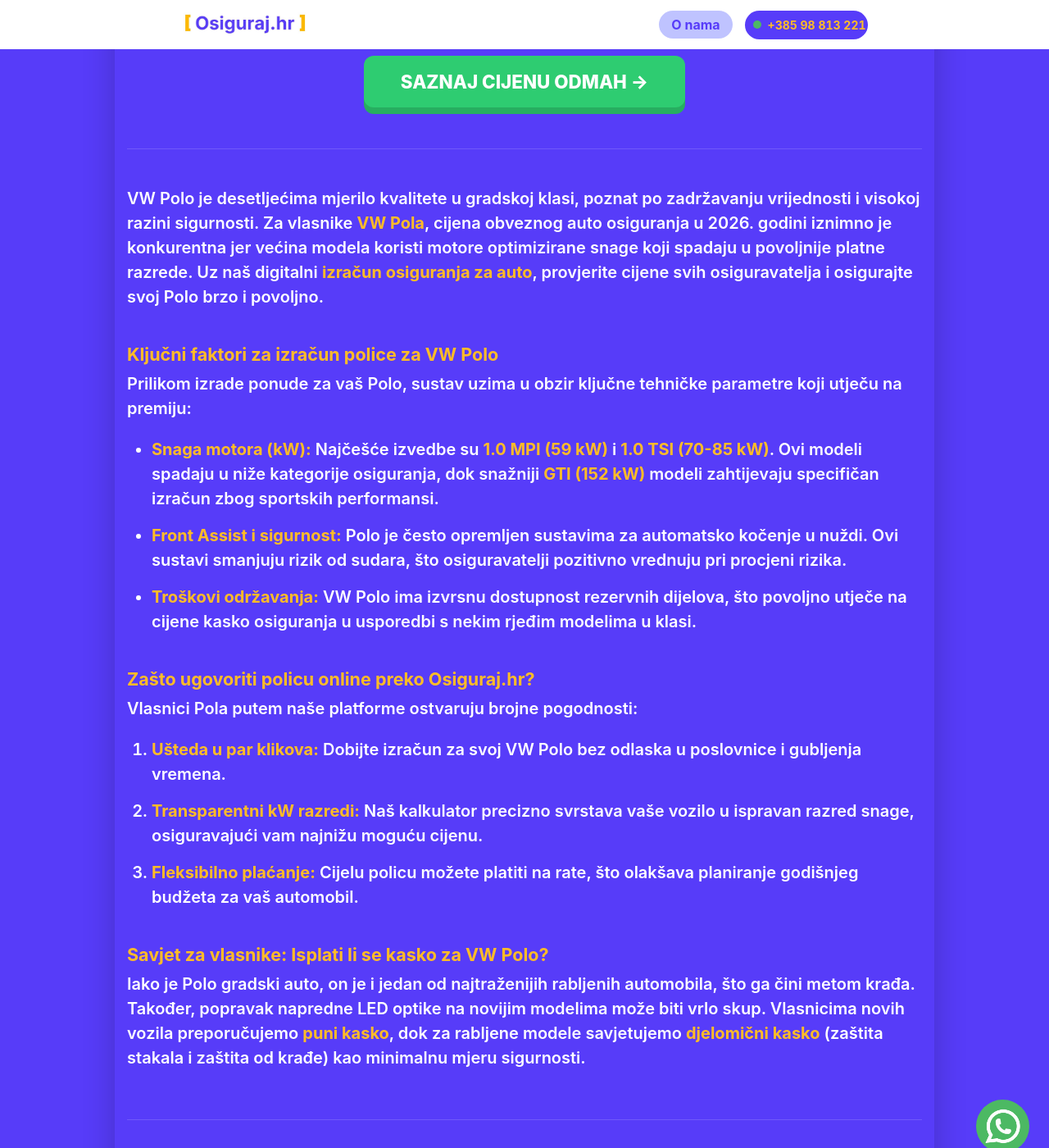
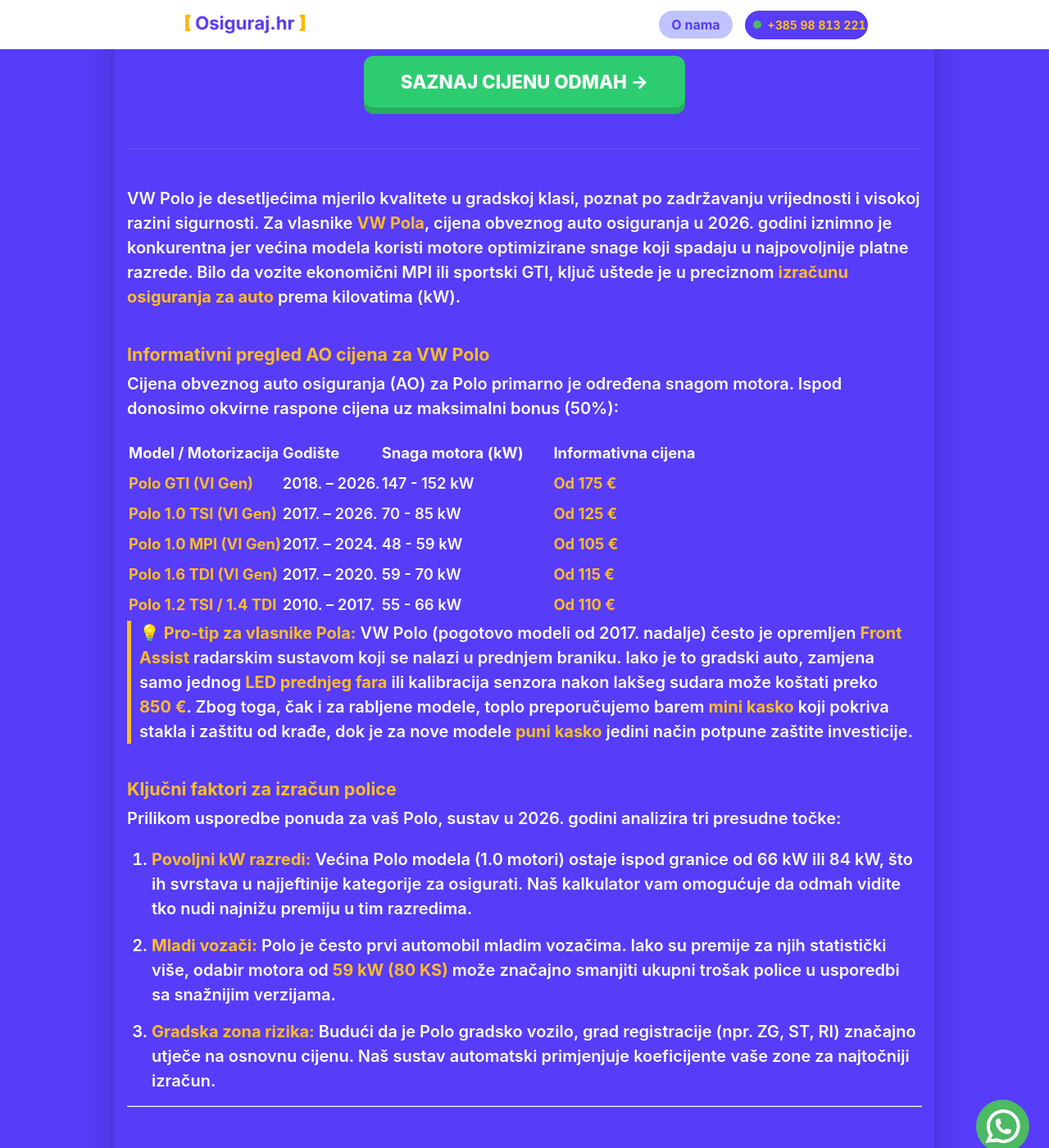
Before and after one commit to Filip-Gale/OsigurajHR, a Jekyll site: the page built from auto-osiguranje/vw-polo.md, in a window 1280 px wide and 1400 px high, scrolled down 345 px. Shown: the whole window at 82% size. Built offline with Jekyll 4.4.1, drawn with Linux system fonts in a browser that asks for light colours; some of the changed text lies outside the part shown.

Commit message:
Update vw-polo.md

```diff
--- a/auto-osiguranje/vw-polo.md
+++ b/auto-osiguranje/vw-polo.md
@@ -1,48 +1,82 @@
 ---
 layout: grad
-grad_ime: ""
-title: "Osiguranje za VW Polo | Izračun cijene prema kW (2026)"
+grad_ime: "Hrvatska"
+title: "Osiguranje za VW Polo | Cijene po godištima (2010-2026)"
 permalink: /auto-osiguranje/vw-polo/
-description: "Saznajte točnu cijenu auto osiguranja za VW Polo. Usporedite ponude za MPI i TSI motore uz uštede do 30% online."
+description: "Izračunajte cijenu osiguranja za VW Polo. Provjerite informativne cijene za MPI, TSI, TDI i GTI modele po godištima. Uštedite do 30% online."
 ---
 
-VW Polo je desetljećima mjerilo kvalitete u gradskoj klasi, poznat po zadržavanju vrijednosti i visokoj razini sigurnosti. Za vlasnike **VW Pola**, cijena obveznog auto osiguranja u 2026. godini iznimno je konkurentna jer većina modela koristi motore optimizirane snage koji spadaju u povoljnije platne razrede. Uz naš digitalni **izračun osiguranja za auto**, provjerite cijene svih osiguravatelja i osigurajte svoj Polo brzo i povoljno.
+VW Polo je desetljećima mjerilo kvalitete u gradskoj klasi, poznat po zadržavanju vrijednosti i visokoj razini sigurnosti. Za vlasnike **VW Pola**, cijena obveznog auto osiguranja u 2026. godini iznimno je konkurentna jer većina modela koristi motore optimizirane snage koji spadaju u najpovoljnije platne razrede. Bilo da vozite ekonomični MPI ili sportski GTI, ključ uštede je u preciznom **izračunu osiguranja za auto** prema kilovatima (kW).
 
-### Ključni faktori za izračun police za VW Polo
+### Informativni pregled AO cijena za VW Polo
 
-Prilikom izrade ponude za vaš Polo, sustav uzima u obzir ključne tehničke parametre koji utječu na premiju:
+Cijena obveznog auto osiguranja (AO) za Polo primarno je određena snagom motora. Ispod donosimo okvirne raspone cijena uz maksimalni bonus (50%):
 
-* **Snaga motora (kW):** Najčešće izvedbe su **1.0 MPI (59 kW)** i **1.0 TSI (70-85 kW)**. Ovi modeli spadaju u niže kategorije osiguranja, dok snažniji **GTI (152 kW)** modeli zahtijevaju specifičan izračun zbog sportskih performansi.
-* **Front Assist i sigurnost:** Polo je često opremljen sustavima za automatsko kočenje u nuždi. Ovi sustavi smanjuju rizik od sudara, što osiguravatelji pozitivno vrednuju pri procjeni rizika.
-* **Troškovi održavanja:** VW Polo ima izvrsnu dostupnost rezervnih dijelova, što povoljno utječe na cijene kasko osiguranja u usporedbi s nekim rjeđim modelima u klasi.
+| Model&nbsp;/&nbsp;Motorizacija | Godište&nbsp;&nbsp;&nbsp;&nbsp;&nbsp; | Snaga motora (kW)&nbsp;&nbsp;&nbsp;&nbsp;&nbsp;&nbsp;&nbsp;&nbsp; | Informativna cijena |
+| :--- | :--- | :--- | :--- |
+| **Polo GTI (VI Gen)** | 2018. – 2026. | 147 - 152 kW | **Od 175 €** |
+| **Polo 1.0 TSI (VI Gen)** | 2017. – 2026. | 70 - 85 kW | **Od 125 €** |
+| **Polo 1.0 MPI (VI Gen)** | 2017. – 2024. | 48 - 59 kW | **Od 105 €** |
+| **Polo 1.6 TDI (VI Gen)** | 2017. – 2020. | 59 - 70 kW | **Od 115 €** |
+| **Polo 1.2 TSI / 1.4 TDI** | 2010. – 2017. | 55 - 66 kW | **Od 110 €** |
 
-### Zašto ugovoriti policu online preko Osiguraj.hr?
+> **💡 Pro-tip za vlasnike Pola:** VW Polo (pogotovo modeli od 2017. nadalje) često je opremljen **Front Assist** radarskim sustavom koji se nalazi u prednjem braniku. Iako je to gradski auto, zamjena samo jednog **LED prednjeg fara** ili kalibracija senzora nakon lakšeg sudara može koštati preko **850 €**. Zbog toga, čak i za rabljene modele, toplo preporučujemo barem **mini kasko** koji pokriva stakla i zaštitu od krađe, dok je za nove modele **puni kasko** jedini način potpune zaštite investicije.
 
-Vlasnici Pola putem naše platforme ostvaruju brojne pogodnosti:
+### Ključni faktori za izračun police
 
-1. **Ušteda u par klikova:** Dobijte izračun za svoj VW Polo bez odlaska u poslovnice i gubljenja vremena.
-2. **Transparentni kW razredi:** Naš kalkulator precizno svrstava vaše vozilo u ispravan razred snage, osiguravajući vam najnižu moguću cijenu.
-3. **Fleksibilno plaćanje:** Cijelu policu možete platiti na rate, što olakšava planiranje godišnjeg budžeta za vaš automobil.
+Prilikom usporedbe ponuda za vaš Polo, sustav u 2026. godini analizira tri presudne točke:
+1.  **Povoljni kW razredi:** Većina Polo modela (1.0 motori) ostaje ispod granice od 66 kW ili 84 kW, što ih svrstava u najjeftinije kategorije za osigurati. Naš kalkulator vam omogućuje da odmah vidite tko nudi najnižu premiju u tim razredima.
+2.  **Mladi vozači:** Polo je često prvi automobil mladim vozačima. Iako su premije za njih statistički više, odabir motora od **59 kW (80 KS)** može značajno smanjiti ukupni trošak police u usporedbi sa snažnijim verzijama.
+3.  **Gradska zona rizika:** Budući da je Polo gradsko vozilo, grad registracije (npr. ZG, ST, RI) značajno utječe na osnovnu cijenu. Naš sustav automatski primjenjuje koeficijente vaše zone za najtočniji izračun.
 
-### Savjet za vlasnike: Isplati li se kasko za VW Polo?
-
-Iako je Polo gradski auto, on je i jedan od najtraženijih rabljenih automobila, što ga čini metom krađa. Također, popravak napredne LED optike na novijim modelima može biti vrlo skup. Vlasnicima novih vozila preporučujemo **puni kasko**, dok za rabljene modele savjetujemo **djelomični kasko** (zaštita stakala i zaštita od krađe) kao minimalnu mjeru sigurnosti.
+---
 
 <div class="faq-section">
     <h3>FAQ: Sve što trebate znati o osiguranju za VW Polo</h3>
 
     <div class="faq-item">
-        <h4>Koja je razlika u cijeni osiguranja za 1.0 MPI i 1.0 TSI motor?</h4>
-        <p>Zbog razlike u snazi (59 kW naspram 70-85 kW), TSI modeli mogu imati nešto višu osnovnu premiju, ali su i dalje u vrlo povoljnim kategorijama.</p>
+        <h4>Zašto je osiguranje za Polo GTI toliko skuplje od običnog?</h4>
+        <p>Razlika je u snazi (152 kW naspram 70 kW). GTI model ulazi u znatno viši platni razred, a kasko polica je skuplja zbog veće vrijednosti vozila i sportskih karakteristika koje povećavaju rizik.</p>
     </div>
 
     <div class="faq-item">
-        <h4>Mogu li prenijeti bonus s roditelja na svoj prvi VW Polo?</h4>
-        <p>Postoje određene opcije za prijenos ili korištenje bonusa unutar obitelji kod nekih osiguravatelja. Provjerite točne uvjete kroz naš <strong>izračun osiguranja za auto</strong>.</p>
+        <h4>Mogu li prenijeti bonus s roditelja na svoj VW Polo?</h4>
+        <p>Prijenos bonusa je moguć unutar uže obitelji kod određenih osiguravatelja, uz uvjet da roditelj više ne koristi taj bonus na drugom vozilu. Provjerite opcije kroz naš <strong>izračun osiguranja za auto</strong>.</p>
     </div>
 
     <div class="faq-item">
-        <h4>Pokriva li polica štetu ako netko drugi vozi moj Polo?</h4>
-        <p>AO polica je vezana uz vozilo, što znači da pokriva štetu koju vozilo napravi trećim osobama, bez obzira na to tko je vozač (osim u zakonski izuzetim slučajevima).</p>
+        <h4>Pokriva li kasko krađu Polo modela?</h4>
+        <p>Da, puni kasko, kao i većina paketa djelomičnog kaska za krađu, pokrivaju gubitak vozila uslijed krađe ili provale, što je preporučljivo s obzirom na to da je Polo popularan na tržištu dijelova.</p>
     </div>
 </div>
+
+<script type="application/ld+json">
+{
+  "@context": "https://schema.org",
+  "@type": "FAQPage",
+  "mainEntity": [{
+    "@type": "Question",
+    "name": "Koliko košta osiguranje za VW Polo 1.0 MPI?",
+    "acceptedAnswer": {
+      "@type": "Answer",
+      "text": "Uz 50% bonusa, osnovna AO polica za motor od 59 kW kreće se od približno 105 €."
+    }
+  },
+  {
+    "@type": "Question",
+    "name": "Je li kasko isplativ za VW Polo?",
+    "acceptedAnswer": {
+      "@type": "Answer",
+      "text": "Da, zbog visoke cijene LED svjetala i radara te popularnosti modela, kasko se preporučuje za novija godišta."
+    }
+  },
+  {
+    "@type": "Question",
+    "name": "Plaćaju li mladi vozači više za Polo?",
+    "acceptedAnswer": {
+      "@type": "Answer",
+      "text": "Vozači ispod 24 godine često imaju višu osnovnu premiju, ali izbor slabijeg 1.0 motora pomaže u uštedi."
+    }
+  }]
+}
+</script>
```
